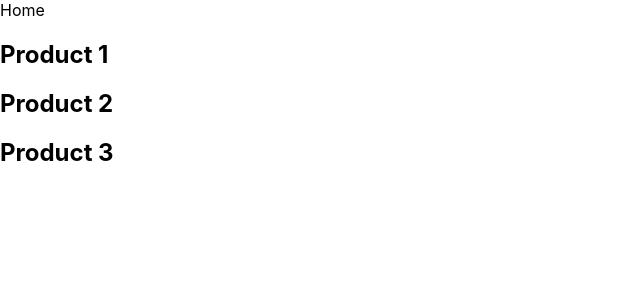
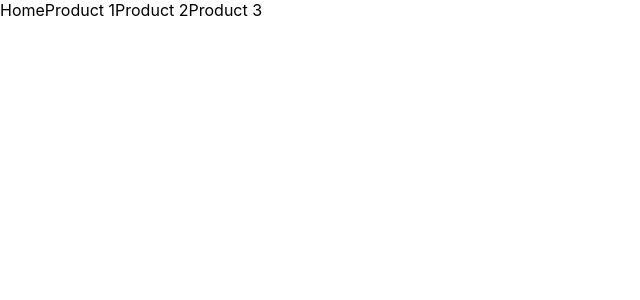
Before and after one commit to shabaaz27/hello-world-nextjs, a Next.js app: page /product in a window 1280 px wide. Shown: the top 300 px of the page, without its empty margins (0-640 px from the left). Built offline with nearby package versions, Linux system fonts and the light colour scheme.

Commit message:
added a tag

```diff
--- a/pages/product/index.js
+++ b/pages/product/index.js
@@ -6,14 +6,14 @@ function ProductList(){
       <a>Home</a>
     </Link>
 
-    <Link  href="/product/1">
-    <h2>Product 1</h2>
+    <Link href="/product/1">
+    <a>Product 1</a>
     </Link>
-    <Link  href="/product/2" replace>
-    <h2>Product 2</h2>
+    <Link href="/product/2" replace>
+    <a>Product 2</a>
     </Link>
-    <Link  href="/product/3">
-    <h2>Product 3</h2>
+    <Link href="/product/3">
+    <a>Product 3</a>
     </Link>
     </>
 }
```
